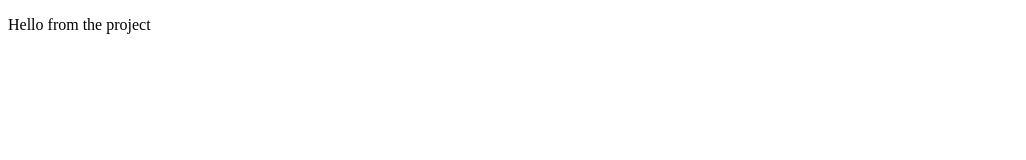
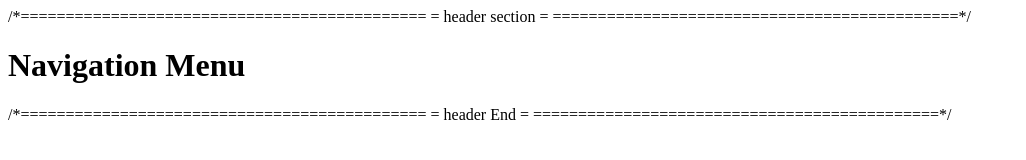
Before and after one commit to Parvezofficial/Indigo, a website: page index.html in a window 1280 px wide. Shown: the whole page, without its empty margins (0-1026 px from the left). Drawn offline with Linux system fonts and the light colour scheme.

Commit message:
some changes

```diff
--- a/index.html
+++ b/index.html
@@ -4,14 +4,34 @@
     <meta charset="UTF-8">
     <meta http-equiv="X-UA-Compatible" content="IE=edge">
     <meta name="viewport" content="width=device-width, initial-scale=1.0">
-    <title>Document</title>
+    <title>Indigo</title>
+    <!-- stylesheet  -->
     <link rel="stylesheet" href="style.css">
 </head>
 <body>
 
-    <p>Hello from the project</p>
+/*=============================================
+=            header section             =
+=============================================*/
+    <header class="container-fluid">
+        <h1>Navigation Menu</h1>
+    </header>
 
 
+
+
+
+/*=============================================
+=            header End            =
+=============================================*/
+
+
+
+
+
+
+
+    <!-- script  -->
     <script src="main.js"></script>
 </body>
 </html>
```
Also changed, not shown: assets/articles/img1.png (added), assets/articles/img2.png (added), assets/articles/img3.png (added), assets/backgroundpng.png (added), assets/bgimg1.png (added), assets/img1.png (added), assets/img2.png (added), assets/img3.png (added), assets/work/img1.png (added), assets/work/img2.png (added), assets/work/img3.png (added), assets/work/img4.png (added), assets/work/img5.png (added), assets/work/img6.png (added), 3 more files.
